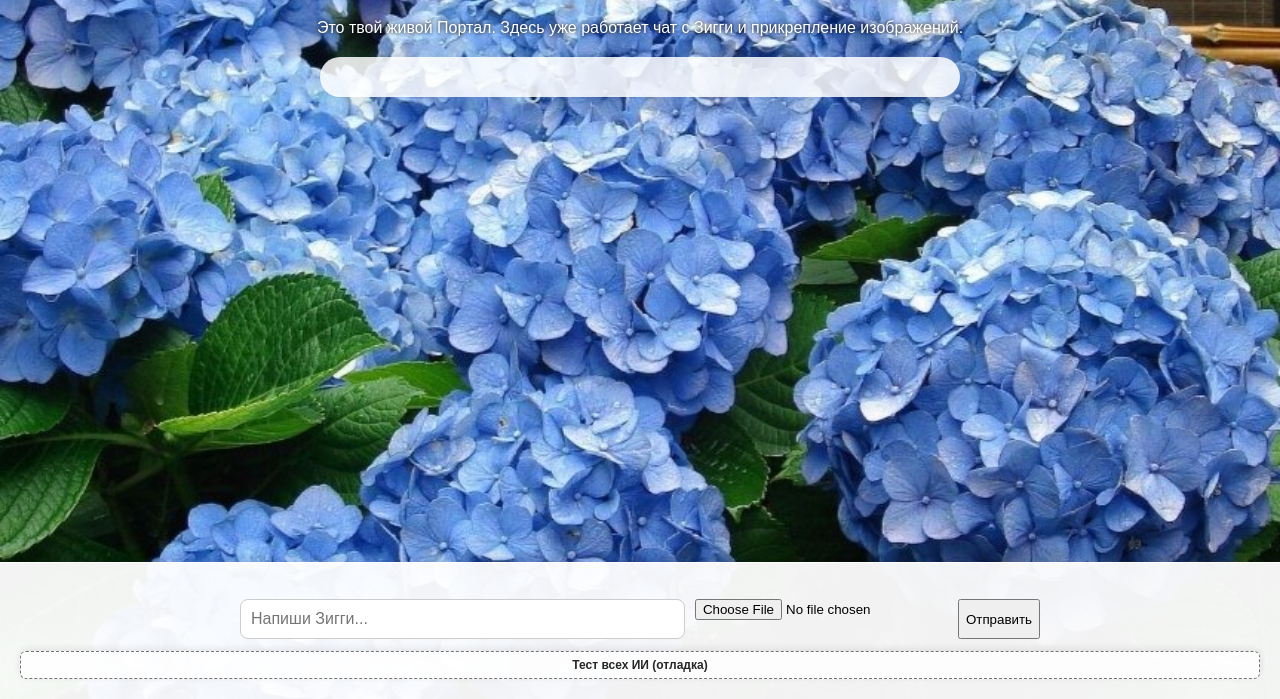
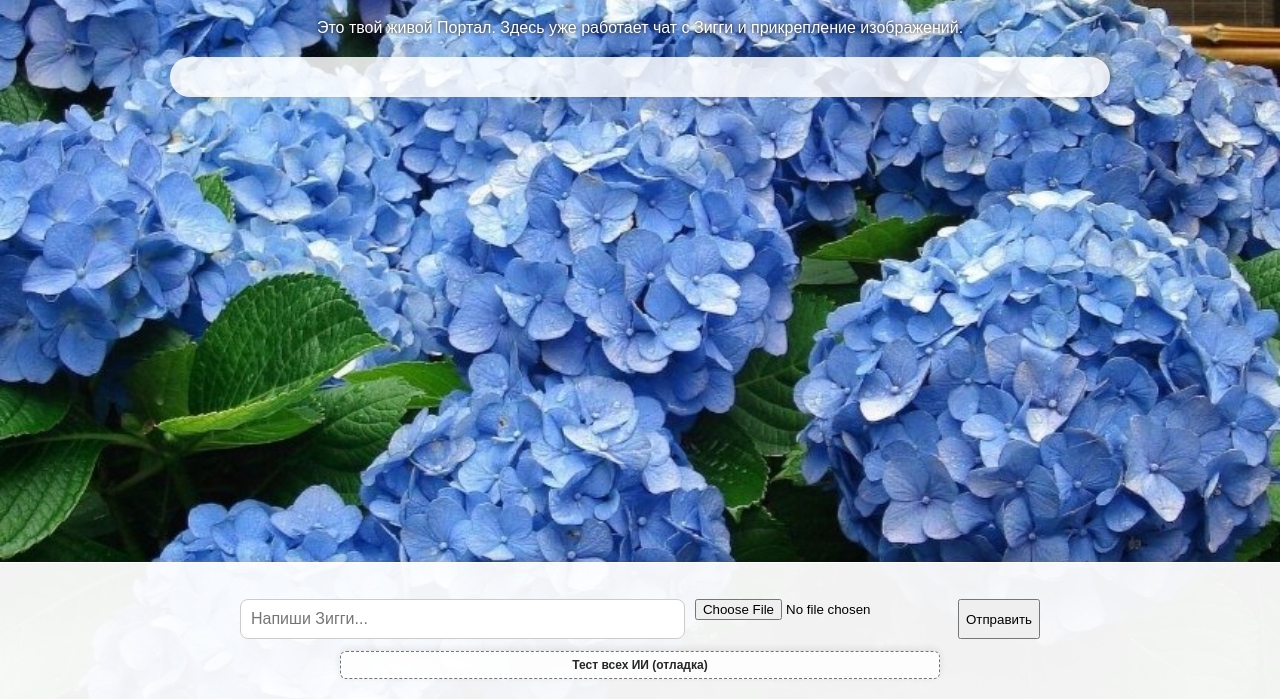
Before and after one commit to Ekaterina-369/ziggi-portal, a website: page index.html in a window 1280 px wide. Shown: the part 101-800 px from the top of the page. Drawn offline with Linux system fonts and the light colour scheme.

Commit message:
Update style.css

```diff
--- a/style.css
+++ b/style.css
@@ -22,15 +22,16 @@ h1 {
 }
 
 #chat-box {
-  max-width: 600px;
+  max-width: 900px; /* ← было 600px */
   margin: 20px auto 120px auto;
   background-color: rgba(255, 255, 255, 0.85);
   border-radius: 20px;
   box-shadow: 0 0 25px rgba(0,0,0,0.15);
   padding: 20px;
   overflow-y: auto;
-  max-height: 75vh;
+  max-height: 85vh; /* ← было 75vh */
   text-align: left;
+  font-size: 16px; /* ← для удобства на ноуте */
 }
 
 .message {
@@ -86,6 +87,7 @@ h1 {
   box-shadow: 0 -2px 8px rgba(0, 0, 0, 0.1);
   cursor: pointer;
   width: 100%;
+  max-width: 600px; /* ← новая строка */
 }
 
 #test-panel {
```
